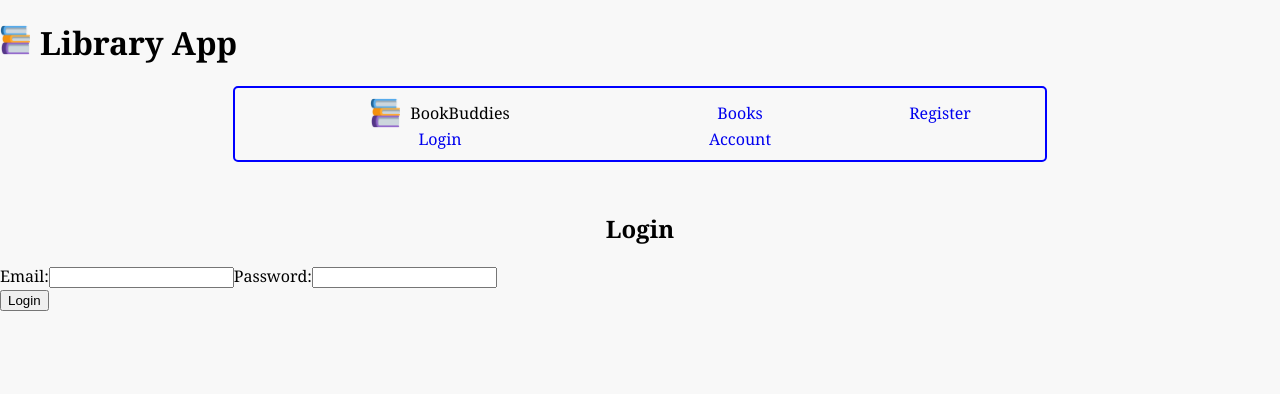
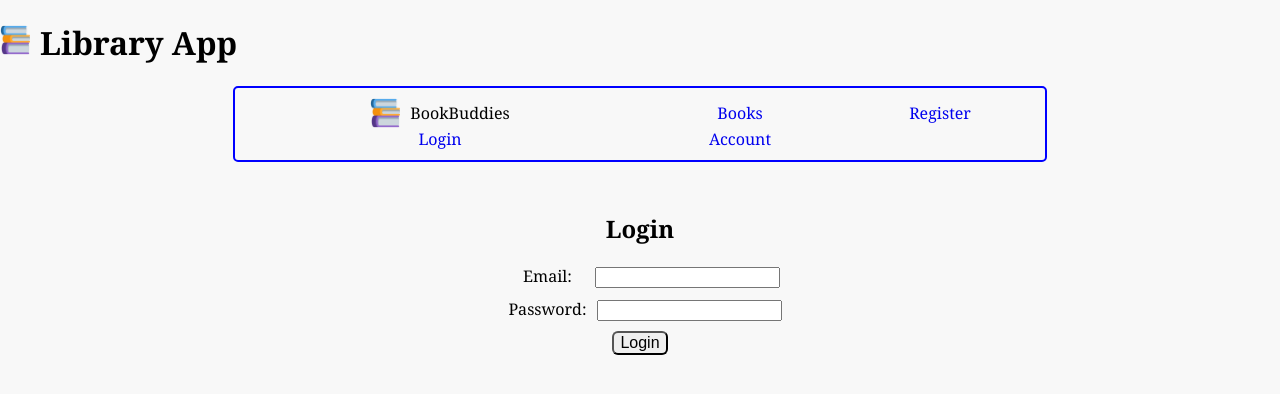
Before and after one commit to jshirey55/block30_BookBuddies, a React (Vite) app: page /login in a window 1280 px wide. Shown: the top 394 px of the page. Built offline with nearby package versions, Linux system fonts and the light colour scheme; the HTML template or start-up script is replaced by a standard one.

Commit message:
added styling to login

```diff
--- a/src/components/Login.jsx
+++ b/src/components/Login.jsx
@@ -1,5 +1,6 @@
 /* TODO - add your code to create a functional React component that renders a login form */
 import { useState } from "react";
+import "../styles/login.css";
 
 export default function Login({ token }) {
     const [email, setEmail] = useState('');
@@ -25,18 +26,20 @@ export default function Login({ token }) {
     return (
         <>
         <h2>Login</h2>
-        <form onSubmit={handleSubmit}>
+        <form onSubmit={handleSubmit} className="loginForm">
             <div>
-                <label htmlFor="email">Email:
+                <label htmlFor="email" className="email">Email:
                     <input
+                        className="email"
                         type="email"
                         id="email"
                         value={email}
                         onChange={(event) => setEmail(event.target.value)}
                     />
-                </label>
-                <label htmlFor="password">Password:
+                </label><br />
+                <label htmlFor="password" className="password">Password:
                     <input
+                        className="password"
                         type="password"
                         id="password"
                         value={password}
@@ -44,7 +47,7 @@ export default function Login({ token }) {
                     />
                 </label>
             </div>
-            <button type="submit">Login</button>
+            <button type="submit" className="submit">Login</button>
         </form>
         </>
     )
--- /dev/null
+++ b/src/styles/login.css
@@ -0,0 +1,22 @@
+.loginForm{
+    text-align: center;
+}
+
+.email{
+    margin-bottom: 10px;
+    margin-left: 23px;
+}
+
+.password{
+    margin-left: 10px;
+}
+
+.submit{
+    margin-top: 10px;
+    border-radius: 6px 6px 6px 6px;
+    font-size: medium;
+}
+
+.submit:hover{
+    background-color: rgb(228, 221, 221);
+}
```
